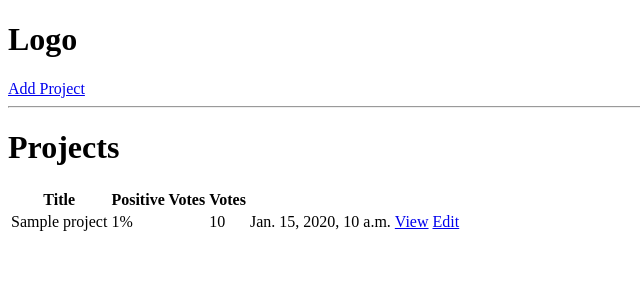
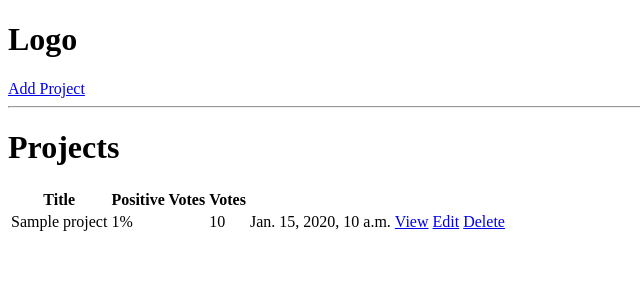
Before and after one commit to kikutan-day65/portofolio-dev-django, a Django app: page / in a window 1280 px wide. Shown: the top 300 px of the page, without its empty margins (0-640 px from the left). Run offline with Django 4.2, Linux system fonts and the light colour scheme; tables that the repository leaves empty hold one stand-in row (values such as "Sample post").

Commit message:
style: add link to delete a project

```diff
--- a/devsearch/projects/templates/projects/projects.html
+++ b/devsearch/projects/templates/projects/projects.html
@@ -21,6 +21,7 @@
             <td>{{ project.created }}</td>
             <td><a href="{% url 'project' project.id %}">View</a></td>
             <td><a href="{% url 'update-project' project.id %}">Edit</a></td>
+            <td><a href="{% url 'delete-project' project.id %}">Delete</a></td>
         </tr>
     {% endfor %}
 </table>
```
